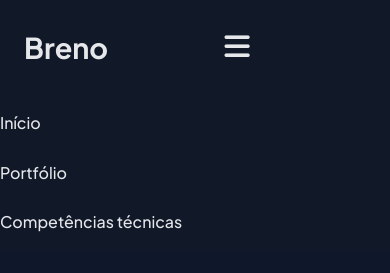
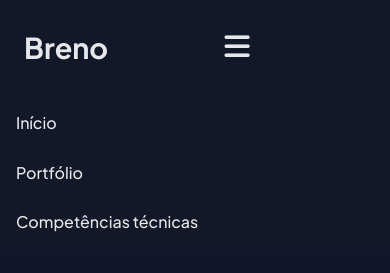
Before and after one commit to brenofk/Portfolio, a plain HTML site: page index.html in a window 390 px wide. Both pictures are taken after a click on the button "Abrir menu". Shown: the top 273 px of the page. Drawn offline with Linux system fonts and the light colour scheme.

Commit message:
ajustado o padding do menu hamburguer

```diff
--- a/style.css
+++ b/style.css
@@ -372,7 +372,7 @@ footer .footer-links a i {
     right: 0;
     background-color: var(--bg-dark-secondary);
     width: 100%;
-    padding: 16px 0;
+    padding: 16px 16px; /* <- ESPAÇO LATERAL ADICIONADO */
     z-index: 999;
   }
 
```
